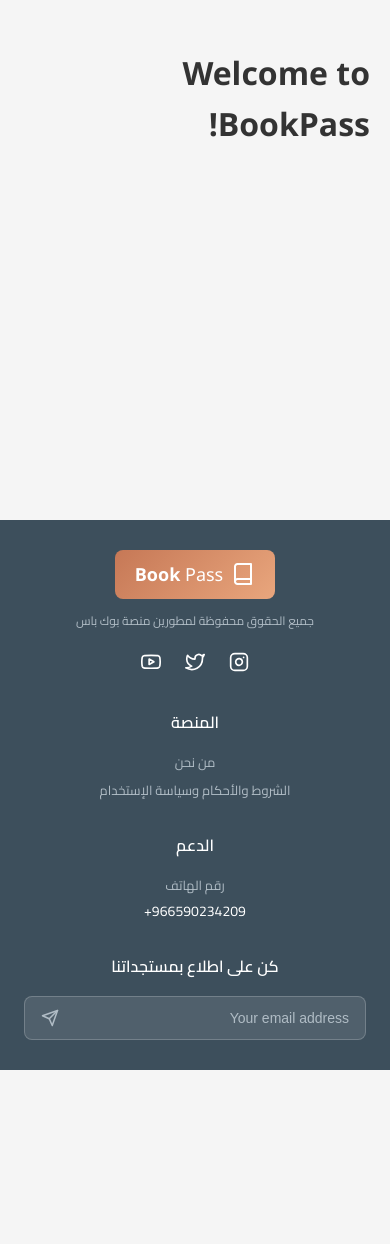
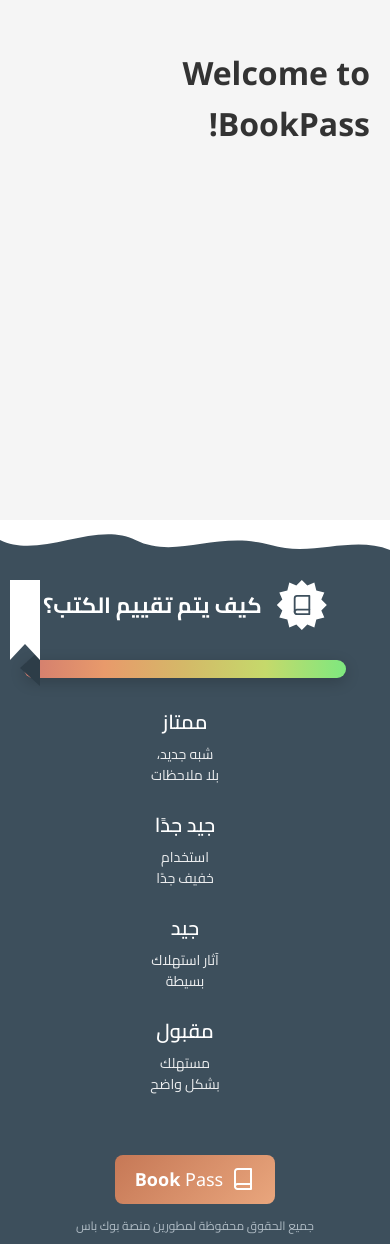
Before and after one commit to abo-ah-md/holberton-portfolio-project, a React (Vite) app in the folder Stage4/Bookpass/: page / in a window 390 px wide. Shown: the part 324-1568 px from the top of the page. Before the commit the page ends 1394 px from the top, so only its background shows below. Built offline with nearby package versions, Linux system fonts and the light colour scheme.

Commit message:
added evaluation section

```diff
--- /dev/null
+++ b/Stage4/Bookpass/src/components/BookRating.css
@@ -0,0 +1,272 @@
+/* Book Rating Section Styles */
+@import url('https://fonts.googleapis.com/css2?family=Cairo:wght@400;600;700&display=swap');
+
+.book-rating {
+    position: relative;
+    background-color: #3d4f5c;
+    color: #ffffff;
+    font-family: 'Cairo', 'Segoe UI', Tahoma, Geneva, Verdana, sans-serif;
+    direction: rtl;
+    min-height: 380px;
+    padding: 60px 60px 50px;
+    overflow: hidden;
+}
+
+/* Decorative wave top edge */
+.rating-wave-top {
+    position: absolute;
+    top: 0;
+    left: 0;
+    right: 0;
+    width: 100%;
+    line-height: 0;
+}
+
+.rating-wave-top svg {
+    width: 100%;
+    height: 60px;
+}
+
+/* Left decorative elements */
+.rating-decorations {
+    position: absolute;
+    left: 0;
+    top: 60px;
+    display: flex;
+    flex-direction: column;
+    align-items: flex-start;
+}
+
+.decoration-bookmark {
+    width: 50px;
+    height: 140px;
+    background-color: #ffffff;
+    clip-path: polygon(0 0, 100% 0, 100% 100%, 50% 80%, 0 100%);
+}
+
+.decoration-triangle {
+    width: 0;
+    height: 0;
+    border-left: 35px solid transparent;
+    border-right: 35px solid #2d3d48;
+    border-top: 30px solid transparent;
+    border-bottom: 30px solid transparent;
+    margin-top: -10px;
+    margin-left: -20px;
+}
+
+/* Main content */
+.rating-content {
+    max-width: 1200px;
+    margin: 0 auto;
+    padding-right: 60px;
+}
+
+/* Header with badge */
+.rating-header {
+    display: flex;
+    align-items: center;
+    justify-content: flex-end;
+    gap: 20px;
+    margin-bottom: 50px;
+    padding-top: 20px;
+}
+
+.rating-title {
+    font-size: 34px;
+    font-weight: 700;
+    color: #ffffff;
+    margin: 0;
+    line-height: 1.4;
+}
+
+/* Starburst badge */
+.rating-badge {
+    position: relative;
+    width: 70px;
+    height: 70px;
+    background: #ffffff;
+    display: flex;
+    align-items: center;
+    justify-content: center;
+    clip-path: polygon(50% 0%, 61% 11%, 75% 5%, 79% 21%, 95% 25%,
+            89% 39%, 100% 50%, 89% 61%, 95% 75%, 79% 79%,
+            75% 95%, 61% 89%, 50% 100%, 39% 89%, 25% 95%,
+            21% 79%, 5% 75%, 11% 61%, 0% 50%, 11% 39%,
+            5% 25%, 21% 21%, 25% 5%, 39% 11%);
+}
+
+.badge-icon {
+    width: 30px;
+    height: 30px;
+    color: #3d4f5c;
+}
+
+/* Gradient rating bar */
+.rating-bar {
+    height: 24px;
+    background: linear-gradient(to right,
+            #d17b6f 0%,
+            #e89a6b 25%,
+            #d4b968 50%,
+            #c5d96b 75%,
+            #7ee87f 100%);
+    border-radius: 12px;
+    margin-bottom: 40px;
+    box-shadow: 0 4px 15px rgba(0, 0, 0, 0.2);
+}
+
+/* Rating labels */
+.rating-labels {
+    display: flex;
+    justify-content: space-between;
+    gap: 20px;
+}
+
+.rating-label {
+    flex: 1;
+    display: flex;
+    flex-direction: column;
+    align-items: center;
+    text-align: center;
+}
+
+.label-main {
+    font-size: 24px;
+    font-weight: 600;
+    color: #ffffff;
+    margin-bottom: 8px;
+    line-height: 1.4;
+}
+
+.label-sub {
+    font-size: 16px;
+    font-weight: 400;
+    color: #ffffff;
+    opacity: 0.9;
+    line-height: 1.5;
+}
+
+/* Responsive Design */
+@media (max-width: 900px) {
+    .book-rating {
+        padding: 50px 40px 40px;
+        min-height: auto;
+    }
+
+    .rating-content {
+        padding-right: 40px;
+    }
+
+    .rating-title {
+        font-size: 28px;
+    }
+
+    .rating-badge {
+        width: 60px;
+        height: 60px;
+    }
+
+    .badge-icon {
+        width: 26px;
+        height: 26px;
+    }
+
+    .rating-labels {
+        flex-wrap: wrap;
+        gap: 30px;
+    }
+
+    .rating-label {
+        flex: 0 0 calc(50% - 15px);
+    }
+
+    .label-main {
+        font-size: 22px;
+    }
+
+    .label-sub {
+        font-size: 15px;
+    }
+
+    .decoration-bookmark {
+        width: 40px;
+        height: 110px;
+    }
+
+    .decoration-triangle {
+        border-right-width: 28px;
+        border-top-width: 24px;
+        border-bottom-width: 24px;
+    }
+}
+
+@media (max-width: 600px) {
+    .book-rating {
+        padding: 40px 24px 30px;
+    }
+
+    .rating-content {
+        padding-right: 20px;
+    }
+
+    .rating-header {
+        flex-direction: row-reverse;
+        justify-content: center;
+        gap: 15px;
+        margin-bottom: 30px;
+    }
+
+    .rating-title {
+        font-size: 22px;
+        text-align: center;
+    }
+
+    .rating-badge {
+        width: 50px;
+        height: 50px;
+    }
+
+    .badge-icon {
+        width: 22px;
+        height: 22px;
+    }
+
+    .rating-bar {
+        height: 18px;
+        margin-bottom: 30px;
+    }
+
+    .rating-labels {
+        flex-direction: column;
+        gap: 25px;
+    }
+
+    .rating-label {
+        flex: 1 1 100%;
+    }
+
+    .label-main {
+        font-size: 20px;
+    }
+
+    .label-sub {
+        font-size: 14px;
+    }
+
+    .decoration-bookmark {
+        width: 30px;
+        height: 80px;
+    }
+
+    .decoration-triangle {
+        border-right-width: 20px;
+        border-top-width: 18px;
+        border-bottom-width: 18px;
+        margin-left: -15px;
+    }
+
+    .rating-wave-top svg {
+        height: 40px;
+    }
+}
--- /dev/null
+++ b/Stage4/Bookpass/src/components/BookRating.jsx
@@ -0,0 +1,63 @@
+import './BookRating.css';
+
+const BookRating = () => {
+    return (
+        <section className="book-rating">
+            {/* Decorative wave top edge */}
+            <div className="rating-wave-top">
+                <svg viewBox="0 0 1440 80" preserveAspectRatio="none" xmlns="http://www.w3.org/2000/svg">
+                    <path d="M0,40 C150,80 350,0 500,40 C650,80 800,20 1000,50 C1150,75 1300,30 1440,60 L1440,0 L0,0 Z" fill="#ffffff" />
+                </svg>
+            </div>
+
+            {/* Left decorative elements */}
+            <div className="rating-decorations">
+                <div className="decoration-bookmark"></div>
+                <div className="decoration-triangle"></div>
+            </div>
+
+            {/* Main content */}
+            <div className="rating-content">
+                {/* Header with badge */}
+                <div className="rating-header">
+                    <h2 className="rating-title">كيف يتم تقييم الكتب؟</h2>
+                    <div className="rating-badge">
+                        <svg className="badge-icon" viewBox="0 0 24 24" fill="none" xmlns="http://www.w3.org/2000/svg">
+                            <path d="M4 19.5C4 18.837 4.26339 18.2011 4.73223 17.7322C5.20107 17.2634 5.83696 17 6.5 17H20" stroke="currentColor" strokeWidth="2" strokeLinecap="round" strokeLinejoin="round" />
+                            <path d="M6.5 2H20V22H6.5C5.83696 22 5.20107 21.7366 4.73223 21.2678C4.26339 20.7989 4 20.163 4 19.5V4.5C4 3.83696 4.26339 3.20107 4.73223 2.73223C5.20107 2.26339 5.83696 2 6.5 2Z" stroke="currentColor" strokeWidth="2" strokeLinecap="round" strokeLinejoin="round" />
+                        </svg>
+                    </div>
+                </div>
+
+                {/* Gradient rating bar */}
+                <div className="rating-bar"></div>
+
+                {/* Rating labels */}
+                <div className="rating-labels">
+                    <div className="rating-label">
+                        <span className="label-main">ممتاز</span>
+                        <span className="label-sub">شبه جديد،</span>
+                        <span className="label-sub">بلا ملاحظات</span>
+                    </div>
+                    <div className="rating-label">
+                        <span className="label-main">جيد جدًا</span>
+                        <span className="label-sub">استخدام</span>
+                        <span className="label-sub">خفيف جدًا</span>
+                    </div>
+                    <div className="rating-label">
+                        <span className="label-main">جيد</span>
+                        <span className="label-sub">آثار استهلاك</span>
+                        <span className="label-sub">بسيطة</span>
+                    </div>
+                    <div className="rating-label">
+                        <span className="label-main">مقبول</span>
+                        <span className="label-sub">مستهلك</span>
+                        <span className="label-sub">بشكل واضح</span>
+                    </div>
+                </div>
+            </div>
+        </section>
+    );
+};
+
+export default BookRating;
--- a/Stage4/Bookpass/src/pages/Home.jsx
+++ b/Stage4/Bookpass/src/pages/Home.jsx
@@ -1,5 +1,6 @@
 import { useAuth } from '../context/AuthContext';
 import { useNavigate } from 'react-router-dom';
+import BookRating from '../components/BookRating';
 import Footer from '../components/Footer';
 
 const Home = () => {
@@ -25,6 +26,7 @@
           </div>
         )}
       </div>
+      <BookRating />
       <Footer />
     </>
   );
```
